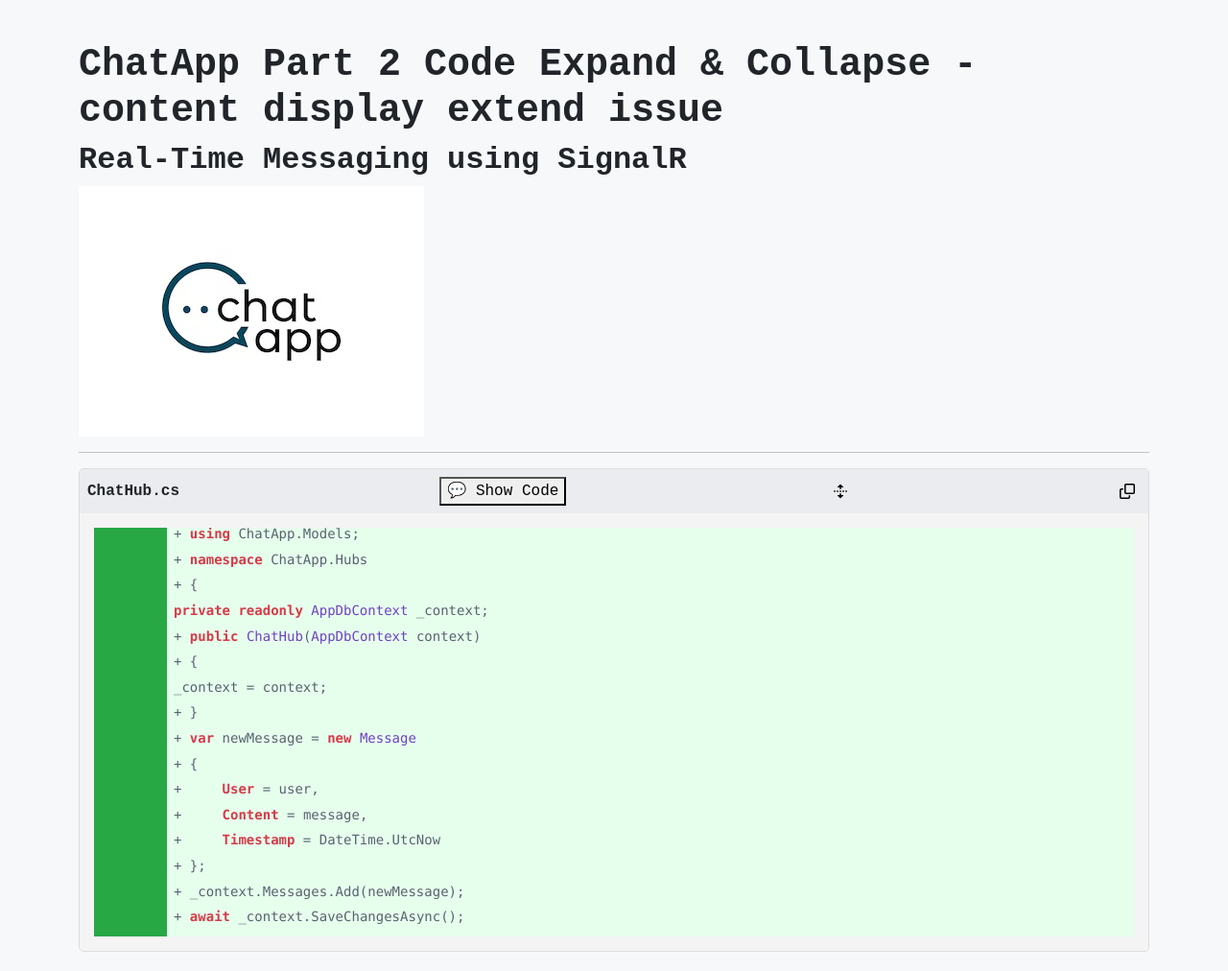
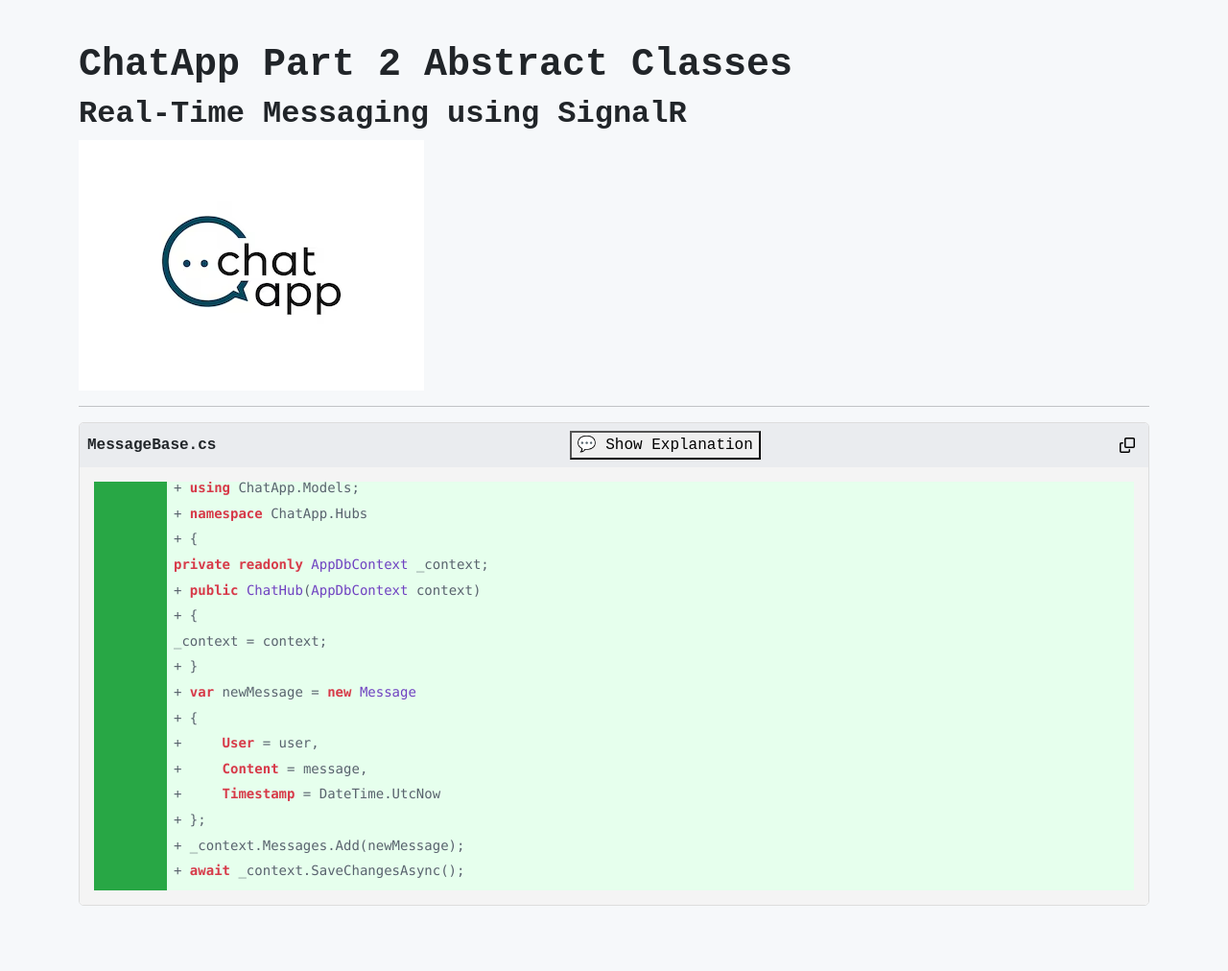
Before and after one commit to JWalshe86/ChatApp, a Jekyll site: the page built from docs/ChatAppPartTwo.md, in a window 1280 px wide. Shown: the whole page at 96% size. Built offline with Jekyll 4.4.1, drawn with Linux system fonts in a browser that asks for light colours; after the commit the page ends 964 px from its top, so only the background shows below that.

Commit message:
Update ChatAppPartTwo.md

```diff
--- a/docs/ChatAppPartTwo.md
+++ b/docs/ChatAppPartTwo.md
@@ -3,7 +3,7 @@ layout: default
 title: ChatApp Part Two
 ---
 
-# **ChatApp Part 2 Code Expand & Collapse - content display extend issue**
+# **ChatApp Part 2 Abstract Classes**
 ## **Real-Time Messaging using SignalR**
 
 ![ChatApp](images/ChatApp.png)
@@ -12,24 +12,12 @@ title: ChatApp Part Two
 
 <div class="code-block">
     <div class="code-header">
-        <span class="code-filename">ChatHub.cs</span>
+        <span class="code-filename">MessageBase.cs</span>
 
 <!-- Toggle Button -->
-        <button class="toggle-button" id="toggleButton">💬 Show Code</button>
+        <button class="toggle-button" id="toggleButton">💬 Show Explanation</button>
 
-        <button class="expand-button" aria-label="Expand all lines: ChatHub.cs">
-            <!-- Expand (Unfold) Icon - Initially Visible -->
-            <svg aria-hidden="true" class="octicon unfold-icon" viewBox="0 0 16 16" width="16" height="16" fill="currentColor">
-                <path d="m8.177.677 2.896 2.896a.25.25 0 0 1-.177.427H8.75v1.25a.75.75 0 0 1-1.5 0V4H5.104a.25.25 0 0 1-.177-.427L7.823.677a.25.25 0 0 1 .354 0ZM7.25 10.75a.75.75 0 0 1 1.5 0V12h2.146a.25.25 0 0 1 .177.427l-2.896 2.896a.25.25 0 0 1-.354 0l-2.896-2.896A.25.25 0 0 1 5.104 12H7.25v-1.25Zm-5-2a.75.75 0 0 0 0-1.5h-.5a.75.75 0 0 0 0 1.5h.5ZM6 8a.75.75 0 0 1-.75.75h-.5a.75.75 0 0 1 0-1.5h.5A.75.75 0 0 1 6 8Zm2.25.75a.75.75 0 0 0 0-1.5h-.5a.75.75 0 0 0 0 1.5h.5ZM12 8a.75.75 0 0 1-.75.75h-.5a.75.75 0 0 1 0-1.5h.5A.75.75 0 0 1 12 8Zm2.25.75a.75.75 0 0 0 0-1.5h-.5a.75.75 0 0 0 0 1.5h.5Z"></path>
-            </svg>
-
-            <!-- Collapse (Fold) Icon - Initially Hidden -->
-            <svg aria-hidden="true" class="octicon fold-icon hidden" viewBox="0 0 16 16" width="16" height="16" fill="currentColor">
-                <path d="M10.896 2H8.75V.75a.75.75 0 0 0-1.5 0V2H5.104a.25.25 0 0 0-.177.427l2.896 2.896a.25.25 0 0 0 .354 0l2.896-2.896A.25.25 0 0 0 10.896 2ZM8.75 15.25a.75.75 0 0 1-1.5 0V14H5.104a.25.25 0 0 1-.177-.427l2.896-2.896a.25.25 0 0 1 .354 0l2.896 2.896a.25.25 0 0 1-.177.427H8.75v1.25Zm-6.5-6.5a.75.75 0 0 0 0-1.5h-.5a.75.75 0 0 0 0 1.5h.5ZM6 8a.75.75 0 0 1-.75.75h-.5a.75.75 0 0 1 0-1.5h.5A.75.75 0 0 1 6 8Zm2.25.75a.75.75 0 0 0 0-1.5h-.5a.75.75 0 0 0 0 1.5h.5ZM12 8a.75.75 0 0 1-.75.75h-.5a.75.75 0 0 1 0-1.5h.5A.75.75 0 0 1 12 8Zm2.25.75a.75.75 0 0 0 0-1.5h-.5a.75.75 0 0 0 0 1.5h.5Z"></path>
-            </svg>
-        </button>
-
-         <button class="copy-button" aria-label="Copy code">
+        <button class="copy-button" aria-label="Copy code">
             <svg aria-hidden="true" focusable="false" class="octicon octicon-copy" viewBox="0 0 16 16" width="16" height="16" fill="currentColor">
                 <path d="M0 6.75C0 5.784.784 5 1.75 5h1.5a.75.75 0 0 1 0 1.5h-1.5a.25.25 0 0 0-.25.25v7.5c0 .138.112.25.25.25h7.5a.25.25 0 0 0 .25-.25v-1.5a.75.75 0 0 1 1.5 0v1.5A1.75 1.75 0 0 1 9.25 16h-7.5A1.75 1.75 0 0 1 0 14.25Z"></path>
                 <path d="M5 1.75C5 .784 5.784 0 6.75 0h7.5C15.216 0 16 .784 16 1.75v7.5A1.75 1.75 0 0 1 14.25 11h-7.5A1.75 1.75 0 0 1 5 9.25Zm1.75-.25a.25.25 0 0 0-.25.25v7.5c0 .138.112.25.25.25h7.5a.25.25 0 0 0 .25-.25v-7.5a.25.25 0 0 0-.25-.25Z"></path>
```
